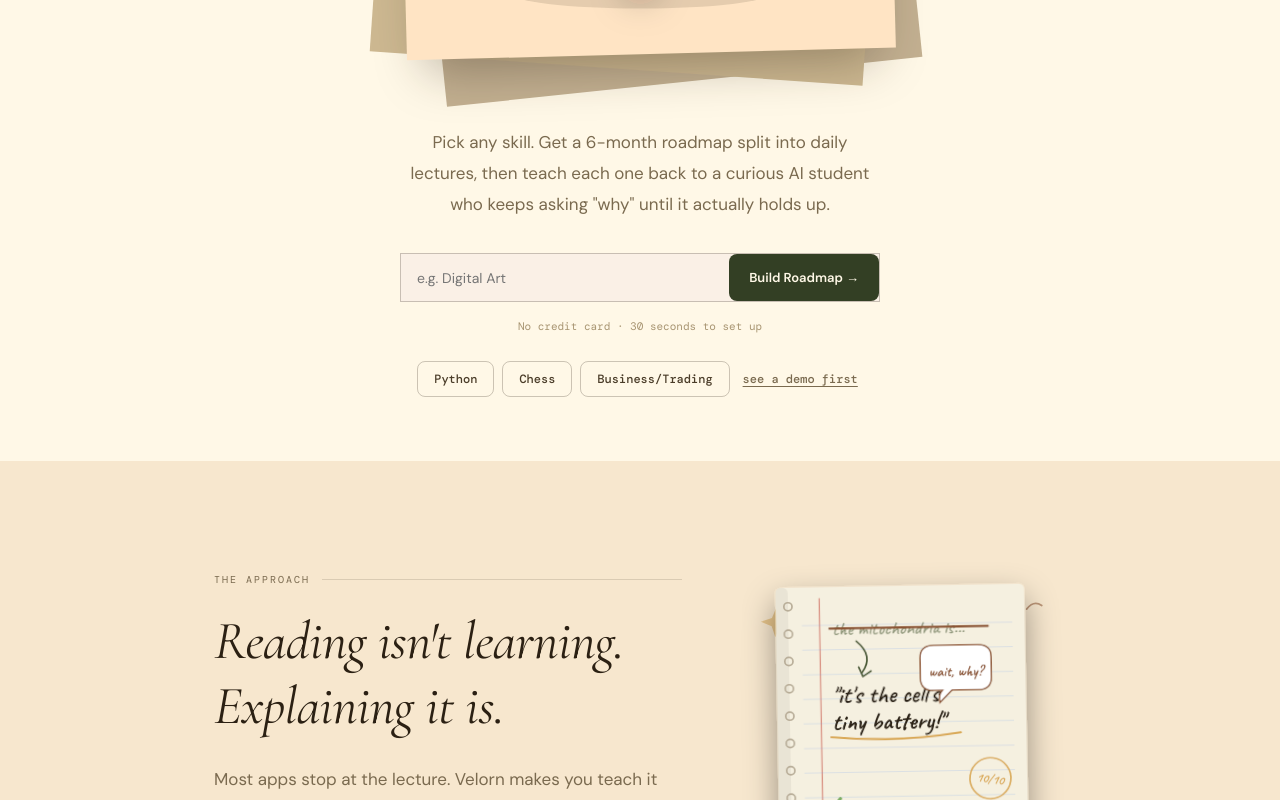
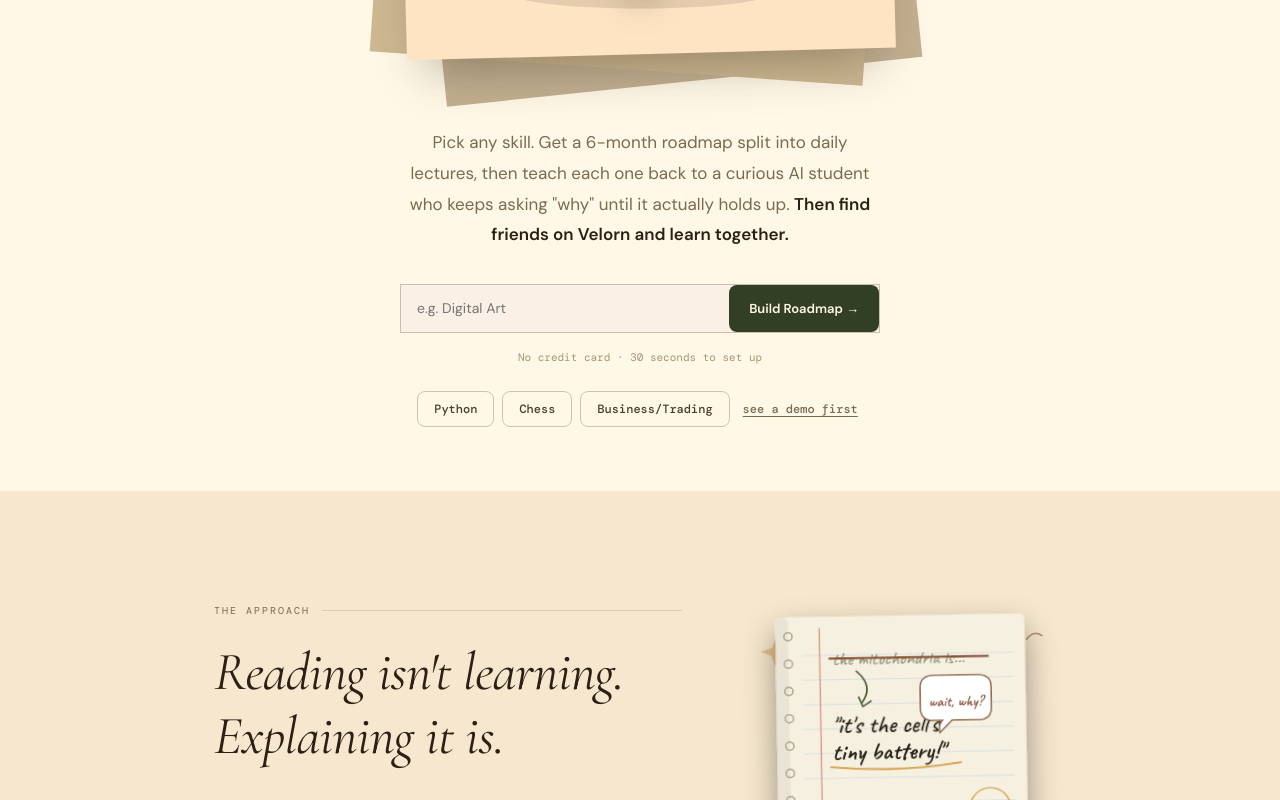
Before and after one commit to epicxp123234/AI-Roadmap, a React (Vite) app: page / in a window 1280 px wide. Shown: the part 840-1640 px from the top of the page. Built offline with nearby package versions, Linux system fonts and the light colour scheme.

Commit message:
Mention friends feature in hero paragraph

```diff
--- a/src/App.jsx
+++ b/src/App.jsx
@@ -1225,7 +1225,7 @@ function Landing({ onStart, onDemo, onTrack }) {
         </div>
 
         <p style={{fontSize:"clamp(14px,1.7vw,17px)",color:"var(--muted)",lineHeight:1.8,maxWidth:480,margin:"0 auto 34px"}}>
-          Pick any skill. Get a 6-month roadmap split into daily lectures, then teach each one back to a curious AI student who keeps asking "why" until it actually holds up.
+          Pick any skill. Get a 6-month roadmap split into daily lectures, then teach each one back to a curious AI student who keeps asking "why" until it actually holds up. <strong style={{color:"var(--ink)",fontWeight:600}}>Then find friends on Velorn and learn together.</strong>
         </p>
 
         <div style={{display:"flex",justifyContent:"center",marginBottom:16}}>
```
